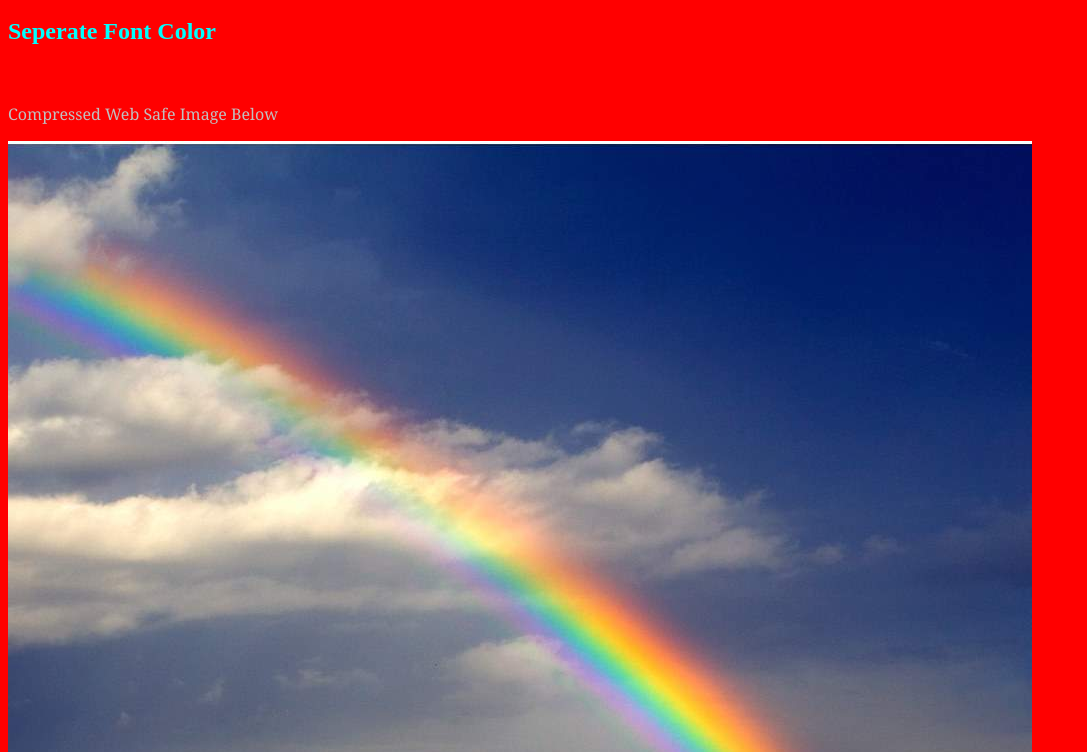
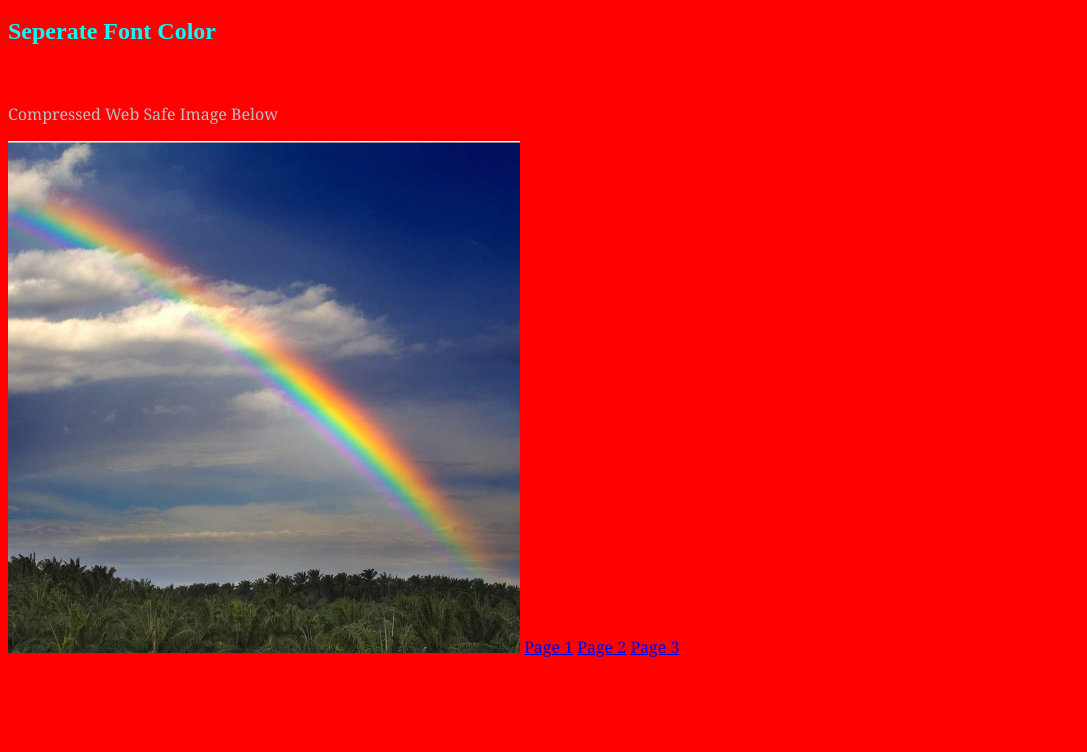
Before and after one commit to ChrisRynhoud/HW3ExtraCredit, a plain HTML site: page Root/HW5/index.html in a window 1280 px wide. Shown: the part 48-800 px from the top of the page, without its empty margins (0-1087 px from the left). Drawn offline with Linux system fonts and the light colour scheme.

Commit message:
MoreFixes

```diff
--- a/Root/HW5/index.html
+++ b/Root/HW5/index.html
@@ -8,7 +8,8 @@
 	<h2>Seperate Font Color</h2>
 	<br>
 	<p>Compressed Web Safe Image Below</p>
-	<img src="jpeg-optimizer-Rainbow.jpg">
+	<img src="jpeg-optimizer-Rainbow.jpg"width="512"
+     height="512">
 <a href="index.html">Page 1</a>
 <a href="Page2.html">Page 2</a>
 <a href="Page3.html">Page 3</a>
--- a/Root/HW5/style.css
+++ b/Root/HW5/style.css
@@ -3,6 +3,6 @@ body { font-family: Georgia; color: #C0C0C0; background-color: #FF0000;}
 
 h4 { font-family: Monospaced; color: #2096ba; }
 
-h3 { font-family: Georgia; color: #2096ba;border-style: dotted; }
+h3 { font-family: Georgia; color: #2096ba; border-style: dotted; }
 h2 { font-family: Monospaced; color: #00FFFF; }
-h4 { font-family: Lato; color: #C0C0C0; }
+h4 { font-family: Brush Script MT; color: #C0C0C0; }
```
